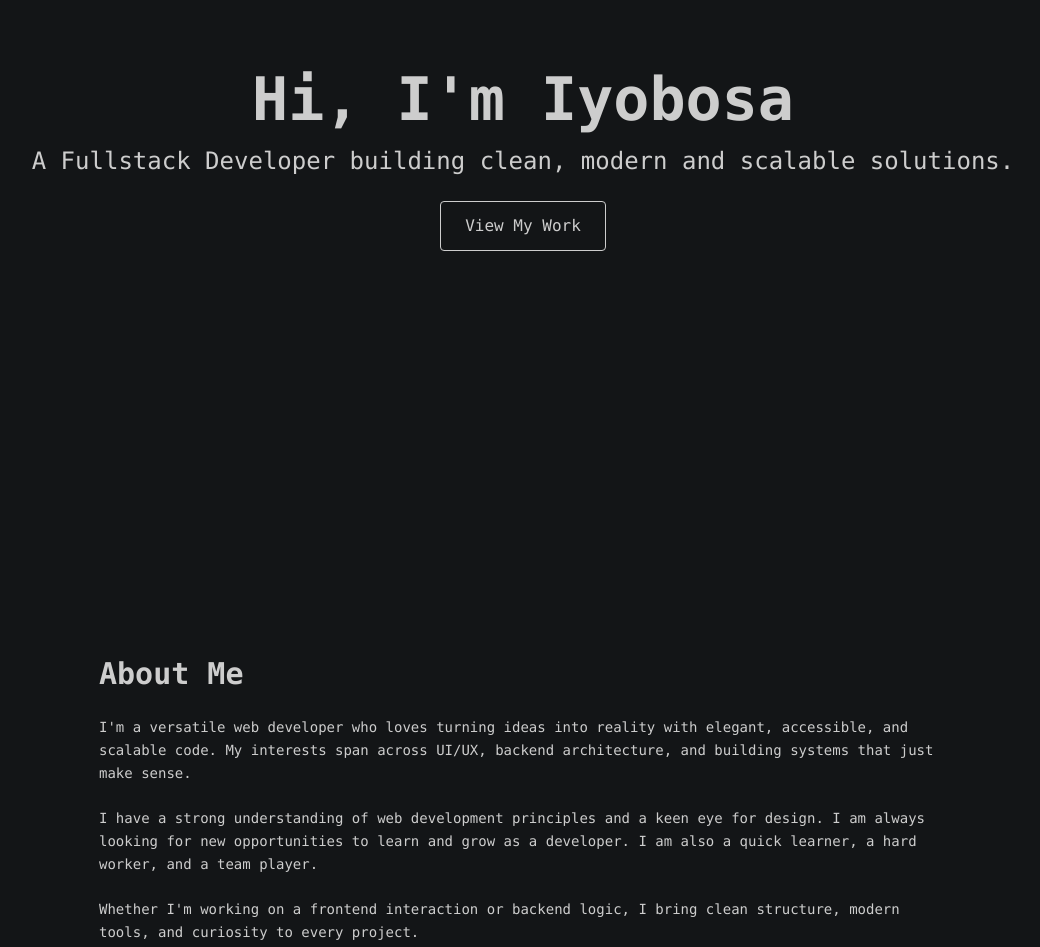
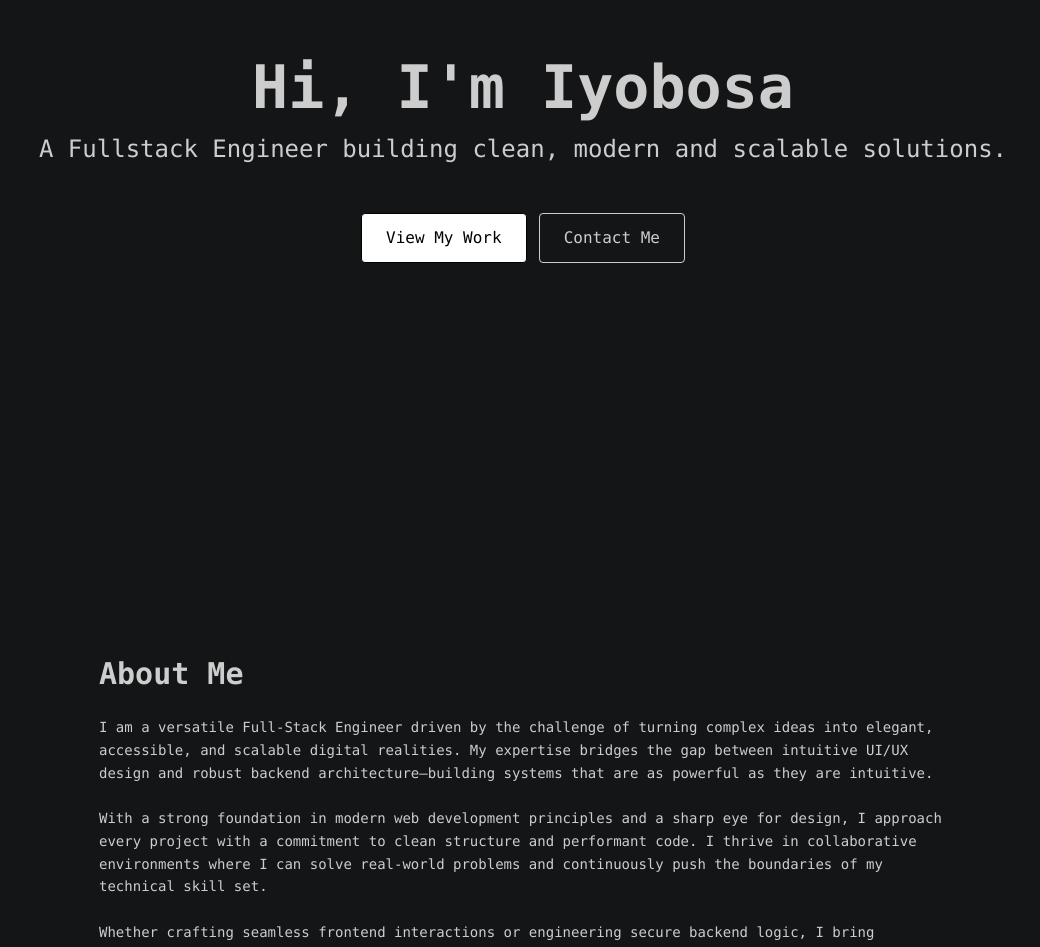
Before and after one commit to Fhave/website_portfolio, a React (Vite) app: page / in a window 1280 px wide. Shown: the part 240-1187 px from the top of the page, without its empty margins (117-1157 px from the left). Built offline with nearby package versions, Linux system fonts and the light colour scheme.

Commit message:
minor changes

```diff
--- a/src/components/About.jsx
+++ b/src/components/About.jsx
@@ -20,11 +20,11 @@ export default function About() {
         whileInView={{ opacity: 1, y: 0 }}
         transition={{ delay: 0.2 }}
       >
-        I'm a versatile web developer who loves turning ideas into reality with elegant, accessible, and scalable code. My interests span across UI/UX, backend architecture, and building systems that just make sense.
+        I am a versatile Full-Stack Engineer driven by the challenge of turning complex ideas into elegant, accessible, and scalable digital realities. My expertise bridges the gap between intuitive UI/UX design and robust backend architecture—building systems that are as powerful as they are intuitive.
         <br /><br />
-        I have a strong understanding of web development principles and a keen eye for design. I am always looking for new opportunities to learn and grow as a developer. I am also a quick learner, a hard worker, and a team player.
+        With a strong foundation in modern web development principles and a sharp eye for design, I approach every project with a commitment to clean structure and performant code. I thrive in collaborative environments where I can solve real-world problems and continuously push the boundaries of my technical skill set.
         <br /><br />
-        Whether I'm working on a frontend interaction or backend logic, I bring clean structure, modern tools, and curiosity to every project.
+        Whether crafting seamless frontend interactions or engineering secure backend logic, I bring curiosity, modern tools, and an absolute focus on quality to everything I build.
       </motion.p>
     </section>
   );
--- a/src/components/Hero.jsx
+++ b/src/components/Hero.jsx
@@ -14,14 +14,22 @@ export default function Hero() {
       >
         <h2 className="text-4xl md:text-6xl font-bold">Hi, I'm Iyobosa</h2>
         <p className="mt-4 text-lg md:text-2xl">
-          A Fullstack Developer building clean, modern and scalable solutions.
+          A Fullstack Engineer building clean, modern and scalable solutions.
         </p>
-        <a
+        <div className="flex gap-3 justify-center mt-6">
+          <a
           href="#projects"
-          className="mt-6 inline-block px-6 py-3 border border-beige rounded hover:bg-beige hover:text-black hover:bg-white transition"
+          className="mt-6 inline-block px-6 py-3 border bg-white text-black rounded hover:bg-transparent hover:text-white transition"
         >
           View My Work
         </a>
+        <a
+          href="#contact"
+          className="mt-6 inline-block px-6 py-3 border rounded hover:text-black hover:bg-white transition"
+        >
+          Contact Me
+        </a>
+        </div>
       </motion.div>
     </section>
   );
--- a/src/components/Navbar.jsx
+++ b/src/components/Navbar.jsx
@@ -25,7 +25,7 @@ export default function Navbar() {
 
   return (
     <nav className="fixed top-0 left-0 w-full z-50 bg-black border-b border-zinc-800 shadow-sm">
-      <div className="flex justify-between items-center max-w-6xl mx-auto px-4 py-3">
+      <div className="flex justify-between items-center max-w-6xl mx-auto px-4 py-5">
         <motion.h1
           initial={{ x: -30, opacity: 0 }}
           animate={{ x: 0, opacity: 1 }}
--- a/src/components/Skills.jsx
+++ b/src/components/Skills.jsx
@@ -31,7 +31,7 @@ export default function Skills() {
   return (
     <section
       id="skills"
-      className="py-20 px-6 max-w-6xl mx-auto text-center"
+      className="py-20 px-6 max-w-6xl mx-auto text-center "
     >
       <motion.h2
         className="text-3xl md:text-4xl font-semibold text-accent mb-12"
```
Also changed, not shown: 2 other files (tests, documents, lock files or other folders).
